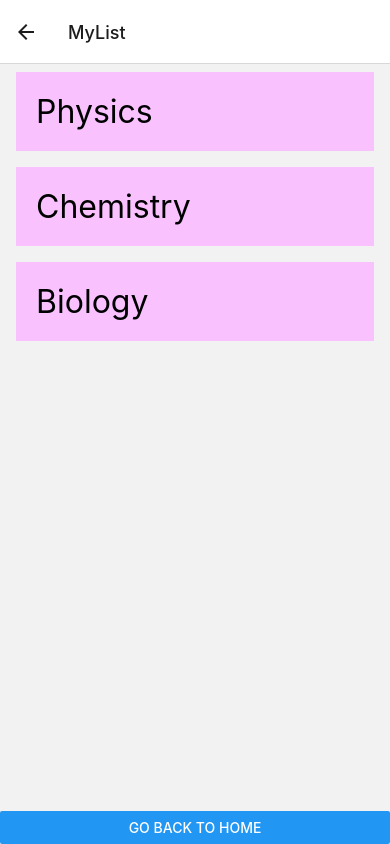
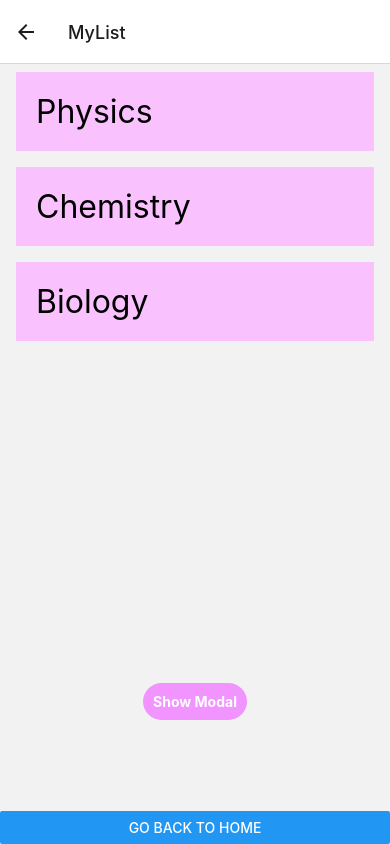
Before and after one commit to sedat-akdogan/RN_week_App, a React Native app in the folder weekapp/: screen /MyList in a window 390 px wide. Built offline with nearby package versions, Linux system fonts and the light colour scheme.

Commit message:
the modal is succussefully added

```diff
--- a/weekapp/src/Detail.js
+++ b/weekapp/src/Detail.js
@@ -6,7 +6,7 @@ const Detail = () => {
   const navigation = useNavigation();
   return (
     <View style={{ flex: 1, justifyContent: 'center', alignItems: 'center' }}>
-      <Text>Welcome to Profile Screen!</Text>
+      <Text>This is the details page</Text>
       <Button
         title="Go back to Home"
         onPress={() => navigation.navigate('Home')}
--- a/weekapp/src/MyList.js
+++ b/weekapp/src/MyList.js
@@ -9,6 +9,7 @@ import {
   StatusBar,
   Button
 } from 'react-native';
+import MyModal from './MyModal';
 
 const DATA = [
   {
@@ -40,6 +41,7 @@ const MyList = () => {
         renderItem={({item}) => <Item title={item.title} />}
         keyExtractor={item => item.id}
       />
+      <MyModal />
       <Button
         title="Go back to Home"
         onPress={() => navigation.navigate('Home')}
--- /dev/null
+++ b/weekapp/src/MyModal.js
@@ -0,0 +1,80 @@
+import React, {useState} from 'react';
+import {Alert, Modal, StyleSheet, Text, Pressable, View} from 'react-native';
+
+const MyModal = () => {
+  const [modalVisible, setModalVisible] = useState(false);
+  return (
+    <View style={styles.centeredView}>
+      <Modal
+        animationType="slide"
+        transparent={true}
+        visible={modalVisible}
+        onRequestClose={() => {
+          Alert.alert('Modal has been closed.');
+          setModalVisible(!modalVisible);
+        }}>
+        <View style={styles.centeredView}>
+          <View style={styles.modalView}>
+            <Text style={styles.modalText}>Hello World!</Text>
+            <Pressable
+              style={[styles.button, styles.buttonClose]}
+              onPress={() => setModalVisible(!modalVisible)}>
+              <Text style={styles.textStyle}>Hide Modal</Text>
+            </Pressable>
+          </View>
+        </View>
+      </Modal>
+      <Pressable
+        style={[styles.button, styles.buttonOpen]}
+        onPress={() => setModalVisible(true)}>
+        <Text style={styles.textStyle}>Show Modal</Text>
+      </Pressable>
+    </View>
+  );
+};
+
+const styles = StyleSheet.create({
+  centeredView: {
+    flex: 1,
+    justifyContent: 'center',
+    alignItems: 'center',
+    marginTop: 22,
+  },
+  modalView: {
+    margin: 20,
+    backgroundColor: 'white',
+    borderRadius: 20,
+    padding: 35,
+    alignItems: 'center',
+    shadowColor: '#000',
+    shadowOffset: {
+      width: 0,
+      height: 2,
+    },
+    shadowOpacity: 0.25,
+    shadowRadius: 4,
+    elevation: 5,
+  },
+  button: {
+    borderRadius: 20,
+    padding: 10,
+    elevation: 2,
+  },
+  buttonOpen: {
+    backgroundColor: '#F194FF',
+  },
+  buttonClose: {
+    backgroundColor: '#2196F3',
+  },
+  textStyle: {
+    color: 'white',
+    fontWeight: 'bold',
+    textAlign: 'center',
+  },
+  modalText: {
+    marginBottom: 15,
+    textAlign: 'center',
+  },
+});
+
+export default MyModal;
```
